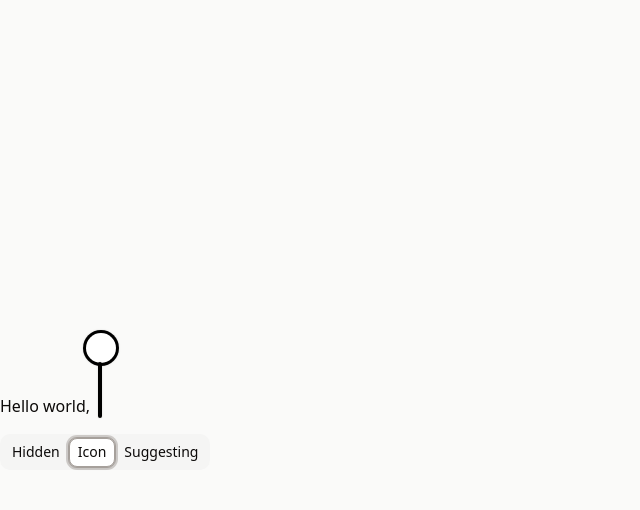
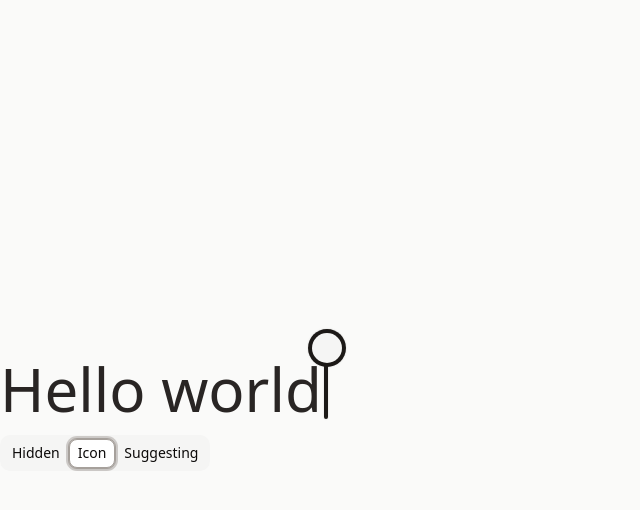
Before and after one commit to evan-dunkel/Cadence, a React (Vite) app: page / in a window 1280 px wide. Both pictures are taken after a click on the tab "Icon". Shown: the top 510 px of the page, without its empty margins (0-640 px from the left). Built offline with nearby package versions, Linux system fonts and the light colour scheme.

Commit message:
Added state management to smoothly move between hidden -> suggesting

```diff
--- a/src/App.tsx
+++ b/src/App.tsx
@@ -11,8 +11,10 @@ function App() {
   return (
     <>
       <div className="flex flex-col justify-center items-start h-screen gap-4">
-        <div className="flex items-end gap-2">
-          <span className="text-md">Hello world, </span>
+        <div className="flex items-end gap-0.5">
+          <span className="text-6xl font-light text-stone-800">
+            Hello world{" "}
+          </span>
           <Caret bubbleState={bubbleState} />
         </div>
         <div className="flex items-start gap-2">
--- a/src/components/ui/Bubble.tsx
+++ b/src/components/ui/Bubble.tsx
@@ -4,17 +4,18 @@ import useMeasure from "react-use-measure";
 
 interface BubbleProps {
   state: "hidden" | "icon" | "suggesting";
+  onAnimationComplete?: () => void;
 }
 
-export function Bubble({ state }: BubbleProps) {
+export function Bubble({ state, onAnimationComplete }: BubbleProps) {
   const [ref, bounds] = useMeasure();
 
   const variants: Variants = {
     hidden: {
       opacity: 0,
       scale: 0.1,
-      width: 36,
-      height: 36,
+      width: 38,
+      height: 38,
       transformOrigin: "bottom",
       transition: {
         duration: 0.15,
@@ -24,8 +25,8 @@ export function Bubble({ state }: BubbleProps) {
     icon: {
       opacity: 1,
       scale: 1,
-      width: 36,
-      height: 36,
+      width: 38,
+      height: 38,
       transformOrigin: "bottom-center",
       transition: {
         duration: 0.3,
@@ -35,8 +36,8 @@ export function Bubble({ state }: BubbleProps) {
     suggesting: {
       opacity: 1,
       scale: 1,
-      width: bounds.width || 36,
-      height: 36,
+      width: bounds.width || 38,
+      height: 38,
       transformOrigin: "bottom-center",
       transition: {
         duration: 0.3,
@@ -48,7 +49,7 @@ export function Bubble({ state }: BubbleProps) {
   return (
     <>
       <motion.div
-        className="bg-black rounded-full ml-[-15px] -mb-1 flex items-center justify-start overflow-hidden"
+        className="bg-stone-900 rounded-full ml-[-16px] -mb-1 flex items-center justify-start overflow-hidden"
         style={{
           boxShadow: "0 0 2px 0 rgba(0,0,0,0.15)",
         }}
@@ -56,12 +57,13 @@ export function Bubble({ state }: BubbleProps) {
         role="presentation"
         variants={variants}
         animate={state}
+        onAnimationComplete={onAnimationComplete}
       >
         <div ref={ref} className="flex items-center justify-start">
-          <div className="w-[30px] h-[30px] bg-white rounded-full ml-[3px]" />
+          <div className="w-[30px] h-[30px] bg-stone-100 rounded-full ml-1" />
 
           <span
-            className="text-white pl-1.5 pr-3 py-1 text-lg font-medium whitespace-nowrap"
+            className="text-stone-100 pl-1.5 pr-3 py-1 text-lg font-medium whitespace-nowrap"
             style={{
               opacity: state === "suggesting" ? 1 : 0,
             }}
--- a/src/components/ui/Caret.tsx
+++ b/src/components/ui/Caret.tsx
@@ -1,5 +1,5 @@
 import { motion, useAnimationControls } from "motion/react";
-import { useEffect } from "react";
+import { useEffect, useState, useRef } from "react";
 
 import { Bubble } from "./Bubble";
 
@@ -9,11 +9,42 @@ interface CaretProps {
 
 export function Caret({ bubbleState }: CaretProps) {
   const controls = useAnimationControls();
-  const isBlinking = bubbleState === "hidden";
+  const [internalState, setInternalState] = useState<
+    "hidden" | "icon" | "suggesting"
+  >(bubbleState);
+  const isTransitioning = useRef(false);
+
+  const isBlinking = internalState === "hidden";
+
+  // Handle state transitions with intermediate steps
+  useEffect(() => {
+    if (bubbleState === internalState || isTransitioning.current) {
+      return;
+    }
+
+    const needsIntermediateTransition =
+      (internalState === "hidden" && bubbleState === "suggesting") ||
+      (internalState === "suggesting" && bubbleState === "hidden");
+
+    if (needsIntermediateTransition) {
+      isTransitioning.current = true;
+      setInternalState("icon");
+    } else {
+      setInternalState(bubbleState);
+    }
+  }, [bubbleState, internalState]);
+
+  const handleAnimationComplete = () => {
+    if (isTransitioning.current) {
+      // Complete the transition to the target state
+      setInternalState(bubbleState);
+      isTransitioning.current = false;
+    }
+  };
 
   useEffect(() => {
     const animateBlinking = async () => {
-      while (isBlinking) {
+      while (isBlinking && !isTransitioning.current) {
         await controls.start({
           opacity: 0,
           transition: {
@@ -21,7 +52,7 @@ export function Caret({ bubbleState }: CaretProps) {
             ease: [0.455, 0.03, 0.515, 0.955], // ease-in-out-quad
           },
         });
-        if (!isBlinking) break;
+        if (!isBlinking || isTransitioning.current) break;
         await controls.start({
           opacity: 1,
           transition: {
@@ -48,10 +79,13 @@ export function Caret({ bubbleState }: CaretProps) {
   return (
     <>
       <div className="flex flex-col items-start">
-        <Bubble state={bubbleState} />
+        <Bubble
+          state={internalState}
+          onAnimationComplete={handleAnimationComplete}
+        />
 
         <motion.div
-          className="w-1 h-14 bg-black rounded-full"
+          className="w-1 h-14 bg-stone-900 rounded-full"
           style={{
             margin: "0 auto 0 0",
             boxShadow: "0 0 2px 0 rgba(0,0,0,0.15)",
```
